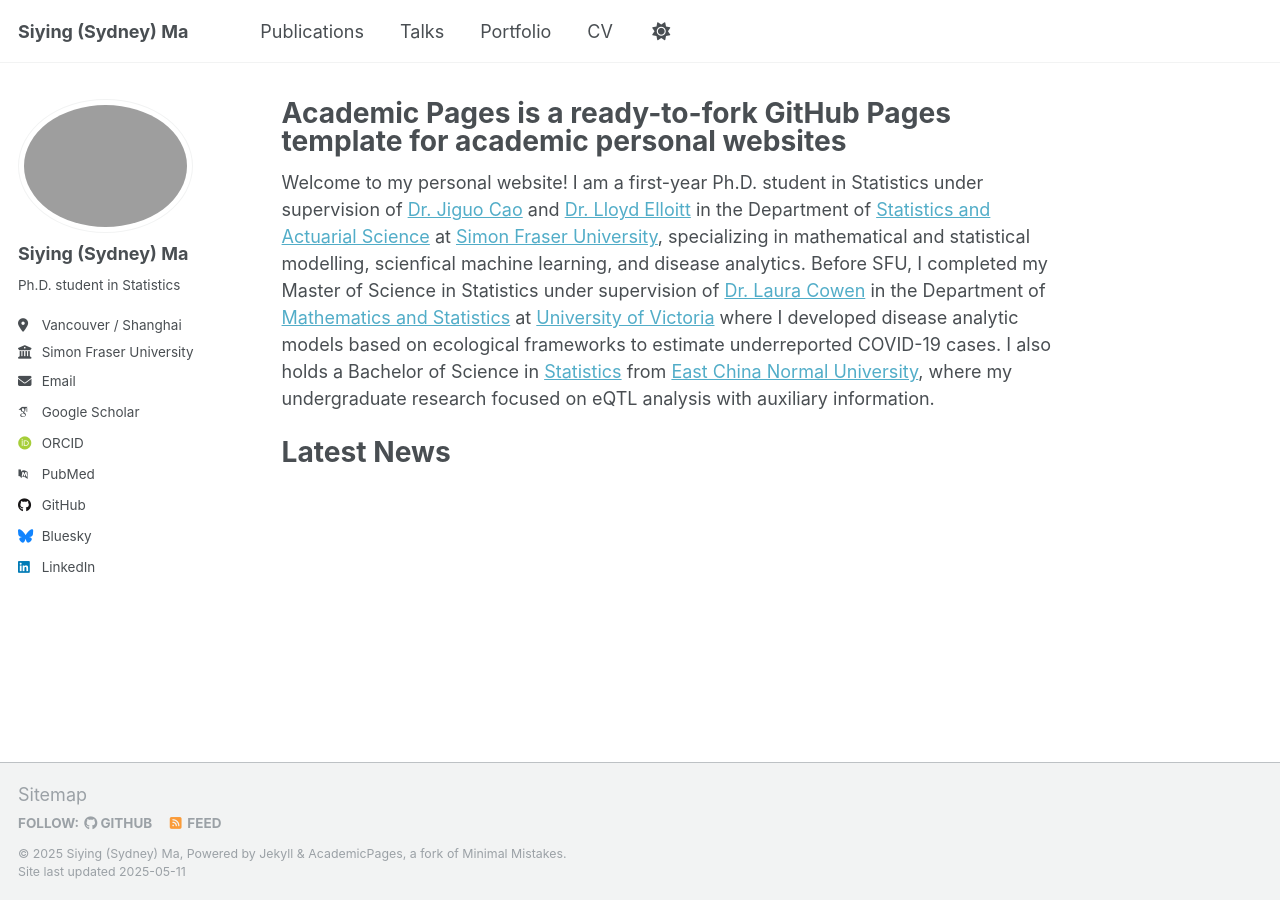
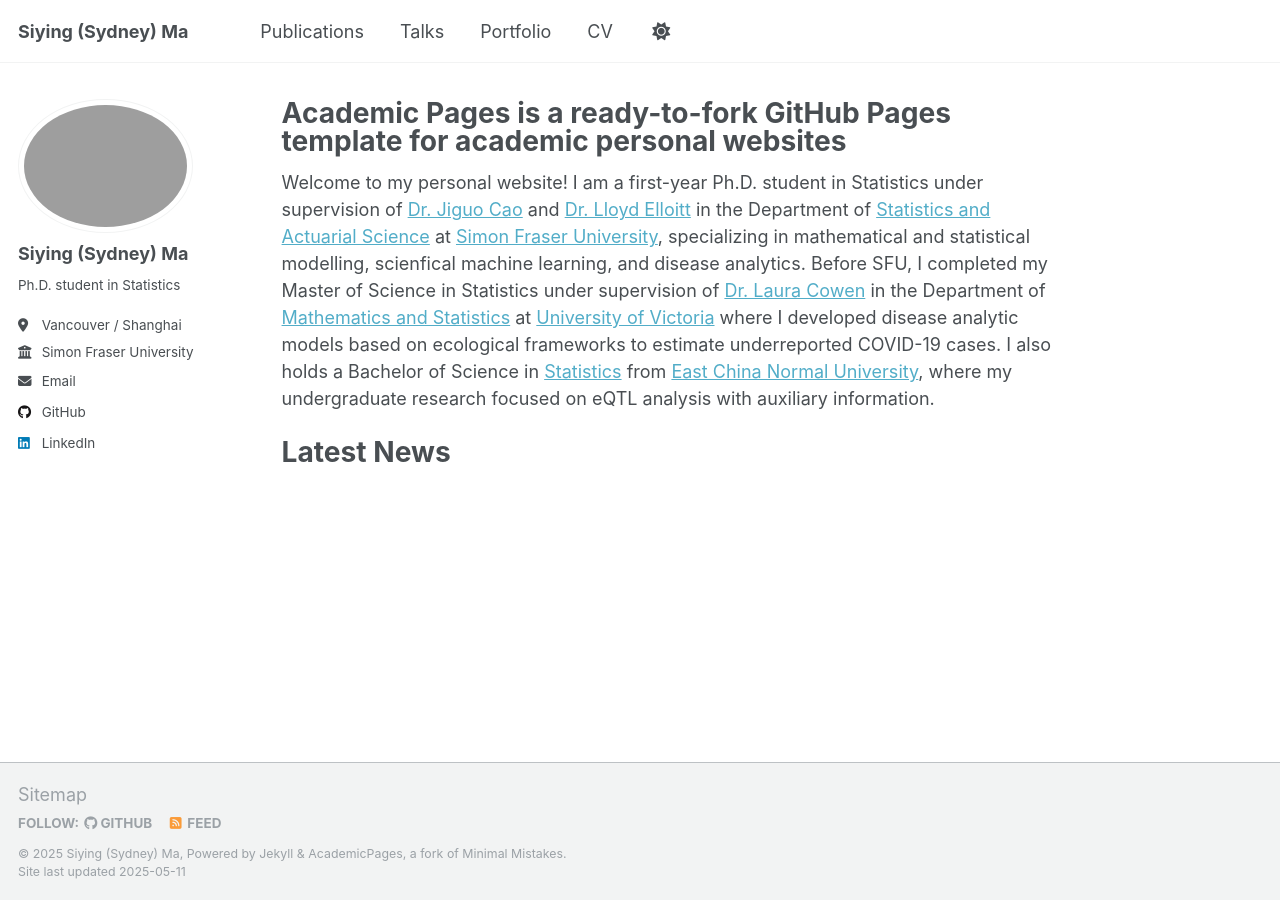
Before and after one commit to siying-ma/siying-ma.github.io, a Jekyll site: the page built from _pages/about.md, in a window 1280 px wide. Built offline with Jekyll 4.4.1, drawn with Linux system fonts in a browser that asks for light colours; some web fonts are replaced.

Commit message:
Update _config.yml

```diff
--- a/_config.yml
+++ b/_config.yml
@@ -22,7 +22,7 @@ repository               : "siying-ma/siying-ma.github.io"
 #               Additional customization can be done by editing /_includes/author-profile.html
 author:
   # Biographic information
-  avatar           : "Profile_pic.jpg"
+  avatar           : "Profile_pic.JPG"
   name             : "Siying (Sydney) Ma"
   pronouns         : # example: "she/her"
   bio              : "Ph.D. student in Statistics"
@@ -34,11 +34,11 @@ author:
   # Academic websites
   academia         : # URL
   arxiv            : # URL - Update with the correct link to your profile
-  googlescholar    : "https://scholar.google.com/citations?user=PS_CX0AAAAAJ"
+  googlescholar    : # "https://scholar.google.com/citations?user=PS_CX0AAAAAJ"
   impactstory      : # URL
-  orcid            : "http://orcid.org/yourorcidurl"
+  orcid            : # "http://orcid.org/yourorcidurl"
   semantic         : # URL
-  pubmed           : "https://www.ncbi.nlm.nih.gov/pubmed/?term=john+snow"
+  pubmed           : # "https://www.ncbi.nlm.nih.gov/pubmed/?term=john+snow"
   researchgate     : # URL
   scopus           : # URL
 
@@ -51,7 +51,7 @@ author:
   stackoverflow    : # User number or user number and name (i.e., use "1" or "1/jeff-atwood")
 
   # Social media
-  bluesky          : "bsky.app" # Replace this with you Bluesky username
+  bluesky          : # "bsky.app" # Replace this with you Bluesky username
   facebook         : # Username
   flickr           : # Username
   foursquare       : # Username
```
